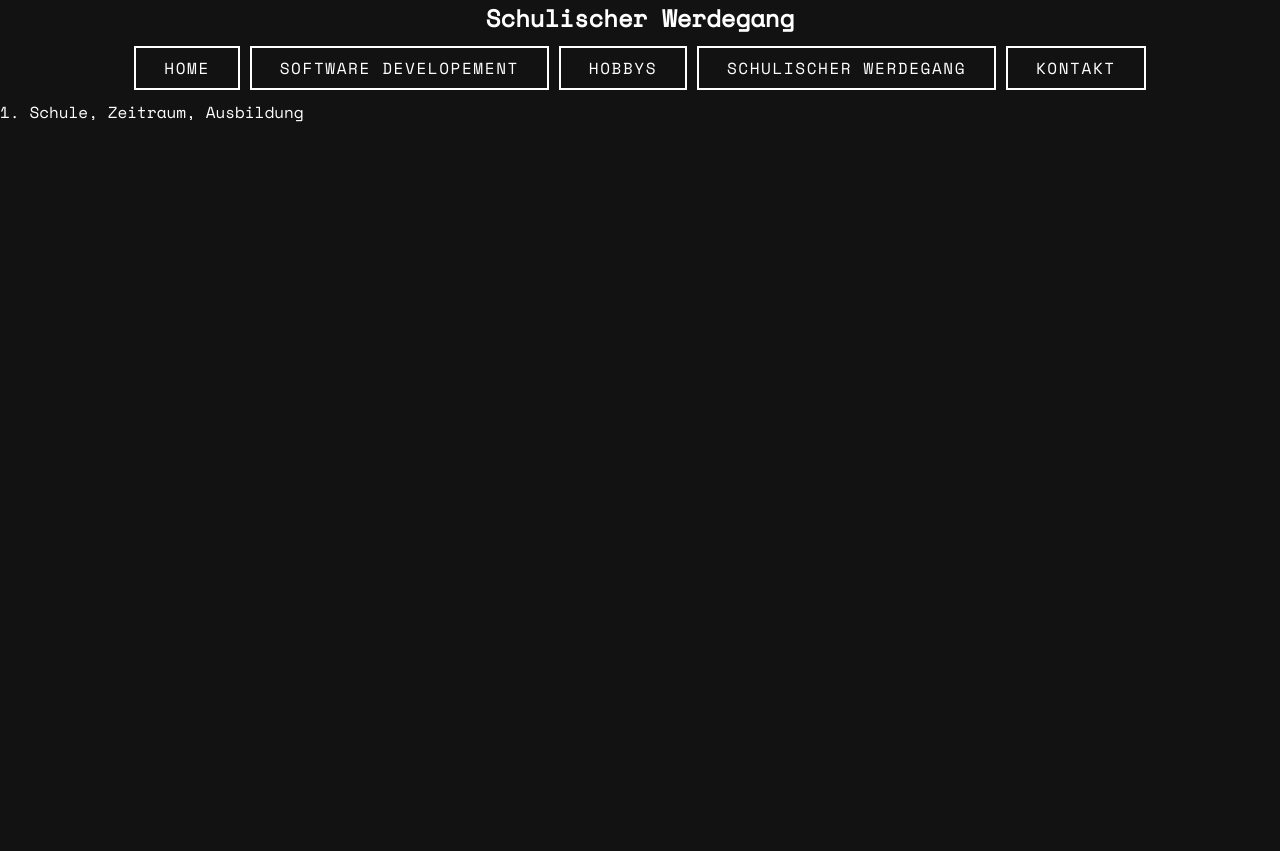
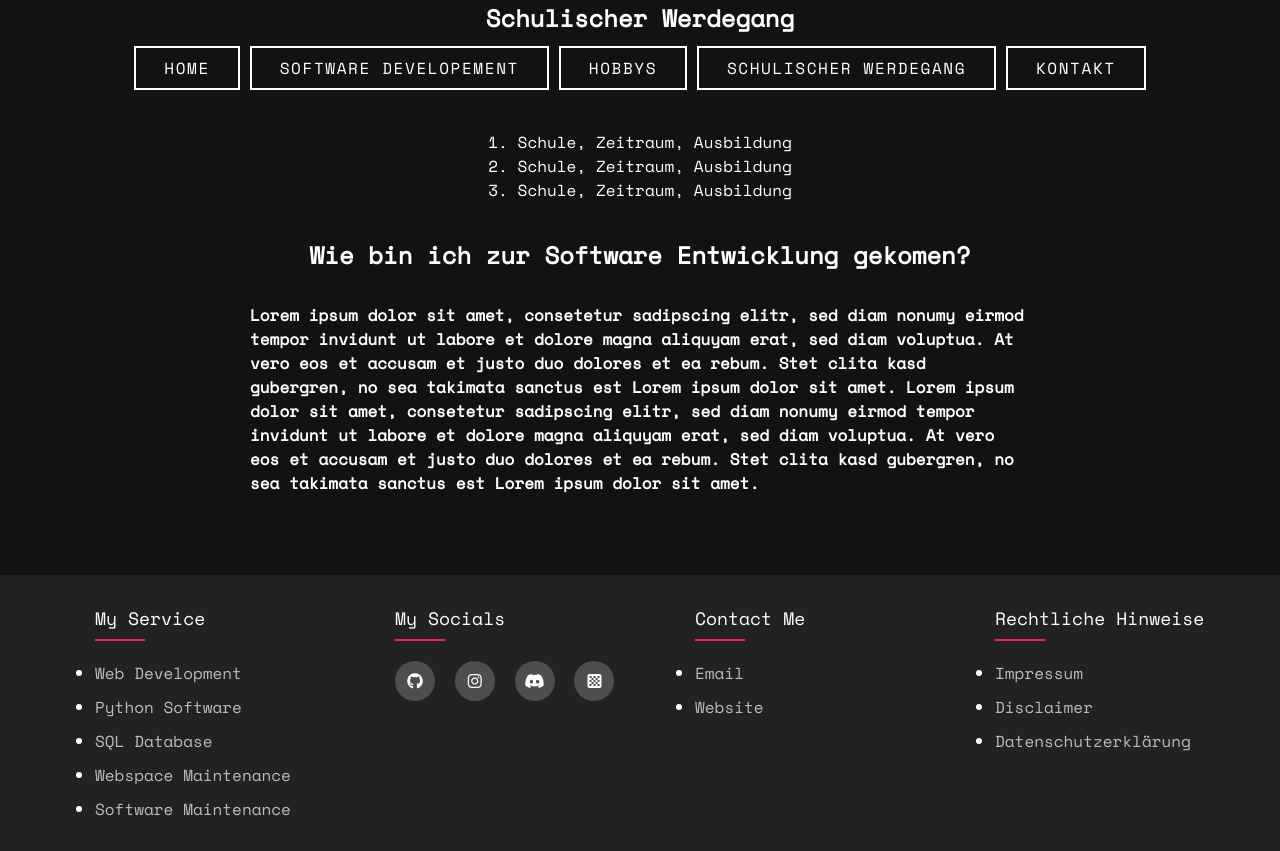
Before and after one commit to Poisonlocket/introduction-website, a PHP site: page /school.html in a window 1280 px wide. Before the commit the page ends 122 px from the top, so only its background shows below. Run offline with PHP 8.4, Linux system fonts and the light colour scheme; some libraries are stand-ins or nearby versions.

Commit message:
Tech Finished

```diff
--- a/school.html
+++ b/school.html
@@ -1,10 +1,12 @@
 <!DOCTYPE html>
 <!--Credit to Poisonlocket and Error44 if you adapt any part of this code you will give credit in yours too.-->
+<!--The code for the Slider on the Softwaredevelopement is the Source code of Error44 The Rest is Owned by Poisonlocket-->
 <html lang='de-CH'>
 <head>
   <meta charset='UTF-8'>
   <title>Title</title>
   <link rel='stylesheet' href=stylesheet.css>
+  <script src="https://kit.fontawesome.com/cd8bf302c7.js" crossorigin="anonymous"></script>
 </head>
 <body>
 <header>
@@ -19,10 +21,58 @@
 </header>
   <main>
     <div>
-      <ol>
-        <li>1. Schule, Zeitraum, Ausbildung</li>
-        <li></li>
+      <ol class='school-list'>
+        <li>Schule, Zeitraum, Ausbildung</li>
+        <li>Schule, Zeitraum, Ausbildung</li>
+        <li>Schule, Zeitraum, Ausbildung</li>
       </ol>
+      <article class='software-dev-article'>
+      <h2 class='software-dev-title'>Wie bin ich zur Software Entwicklung gekomen?</h2>
+        <section>
+          Lorem ipsum dolor sit amet, consetetur sadipscing elitr, sed diam nonumy eirmod tempor invidunt ut labore et dolore magna aliquyam erat, sed diam voluptua. At vero eos et accusam et justo duo dolores et ea rebum. Stet clita kasd gubergren, no sea takimata sanctus est Lorem ipsum dolor sit amet. Lorem ipsum dolor sit amet, consetetur sadipscing elitr, sed diam nonumy eirmod tempor invidunt ut labore et dolore magna aliquyam erat, sed diam voluptua. At vero eos et accusam et justo duo dolores et ea rebum. Stet clita kasd gubergren, no sea takimata sanctus est Lorem ipsum dolor sit amet.
+        </section>
+      </article>
+    <footer class='footer'>
+      <div class='footer-container'>
+        <div class='row'>
+          <div class='footer-col'>
+            <h4>My Service</h4>
+            <ul>
+              <li><a href='#'>Web Development</a></li>
+              <li><a href='#'>Python Software</a></li>
+              <li><a href='#'>SQL Database</a></li>
+              <li><a href='#'>Webspace Maintenance</a></li>
+              <li><a href='#'>Software Maintenance</a></li>
+            </ul>
+          </div>
+          <div class='footer-col'>
+            <h4>My Socials</h4>
+            <div class='social-links'>
+              <a href='#'><i class="fa-brands fa-github"></i></a>
+              <a href='#'><i class="fa-brands fa-instagram"></i></a>
+              <a href='#'><i class="fa-brands fa-discord"></i></a>
+              <a href='#'><i class="fa-solid fa-chess-board"></i></a>
+            </div>
+          </div>
+          <div class='footer-col'>
+            <h4>Contact me</h4>
+
+            <ul>
+              <li><a href='#'>Email</a></li>
+              <li><a href='#'>Website</a></li>
+            </ul>
+          </div>
+          <div class='footer-col'>
+            <h4>Rechtliche Hinweise</h4>
+            <ul>
+              <li><a href='#'>Impressum</a></li>
+              <li><a href='#'>Disclaimer</a></li>
+              <li><a href='#'>Datenschutzerklärung</a></li>
+            </ul>
+          </div>
+        </div>
+      </div>
+    </footer>
     </div>
   </main>
 
--- a/stylesheet.css
+++ b/stylesheet.css
@@ -255,6 +255,7 @@ body {
 .hobby-img{
     border-radius: 25px;
     border: #ffffff 2px solid ;
+    box-shadow: 0 0 10px 2px;
 }
 
 .terminal-script{
@@ -271,3 +272,110 @@ body {
     padding-left: 5px;
     background: #2F3438;
 }
+
+
+.footer{
+    background-color: #222222;
+    padding: 30px 0  ;
+    margin-top: 80px;
+    margin-bottom: -30px;
+}
+
+
+.footer-container{
+    max-width: 1770px;
+    margin: auto;
+
+}
+
+
+
+.footer-col{
+    width: 25%;
+    padding: 0 15px;
+
+}
+
+.footer-col h4{
+    font-size: 18px;
+    color: #ffffff;
+    text-transform: capitalize;
+    margin-bottom: 30px;
+    font-weight: 500;
+    position: relative;
+
+}
+
+.row{
+    display: flex;
+    flex-wrap: wrap;
+    justify-content: space-evenly;
+    margin-left: 80px;
+}
+
+.footer-col h4::before{
+    content: '';
+    position: absolute;
+    left: 0;
+    bottom: -10px;
+    background-color: #e91e63;
+    height: 2px;
+    box-sizing: border-box;
+    width: 50px;
+}
+
+.footer-col ul li:not(:last-child){
+    margin-bottom: 10px;
+}
+
+.footer-col ul li a{
+    font-size: 16px;
+    text-transform: capitalize;
+    text-decoration: none;
+    font-weight: 300;
+    color: #bbbbbb;
+    display:block;
+    transition: all 0.3s ease;
+}
+
+.footer-col ul li a:hover {
+    color: #ffffff;
+    padding: 10px;
+}
+
+.footer-col .social-links a{
+    display: inline-block;
+    height: 40px;
+    width: 40px;
+    background-color: rgba(255, 255, 255,0.2);
+    margin: 0 10px 10px 0;
+    text-align: center;
+    line-height: 40px;
+    border-radius: 50%;
+    color: #ffffff;
+    transition: all 0.5s ease;
+}
+
+.footer-col .social-links a:hover{
+    color: #24262b;
+    background-color: #ffffff;
+}
+
+@media (max-width: 767px) {
+    .footer-col{
+        width: 50%;
+        margin-bottom: 30px;
+    }
+}
+
+
+.spacer{
+    padding-bottom: 100px;
+}
+
+.school-list{
+    text-align: center;
+    padding: 30px;
+    list-style-position: inside;
+
+}
```
Also changed, not shown: Hobbys.html (+44 -1 lines), Kontakt.html (+46 -1 lines), home.html (+46 -1 lines), index.html (deleted, +0 -20 lines), script.js (added, +48 -0 lines), software_developement.html (+89 -3 lines), style.css (added, +143 -0 lines).
